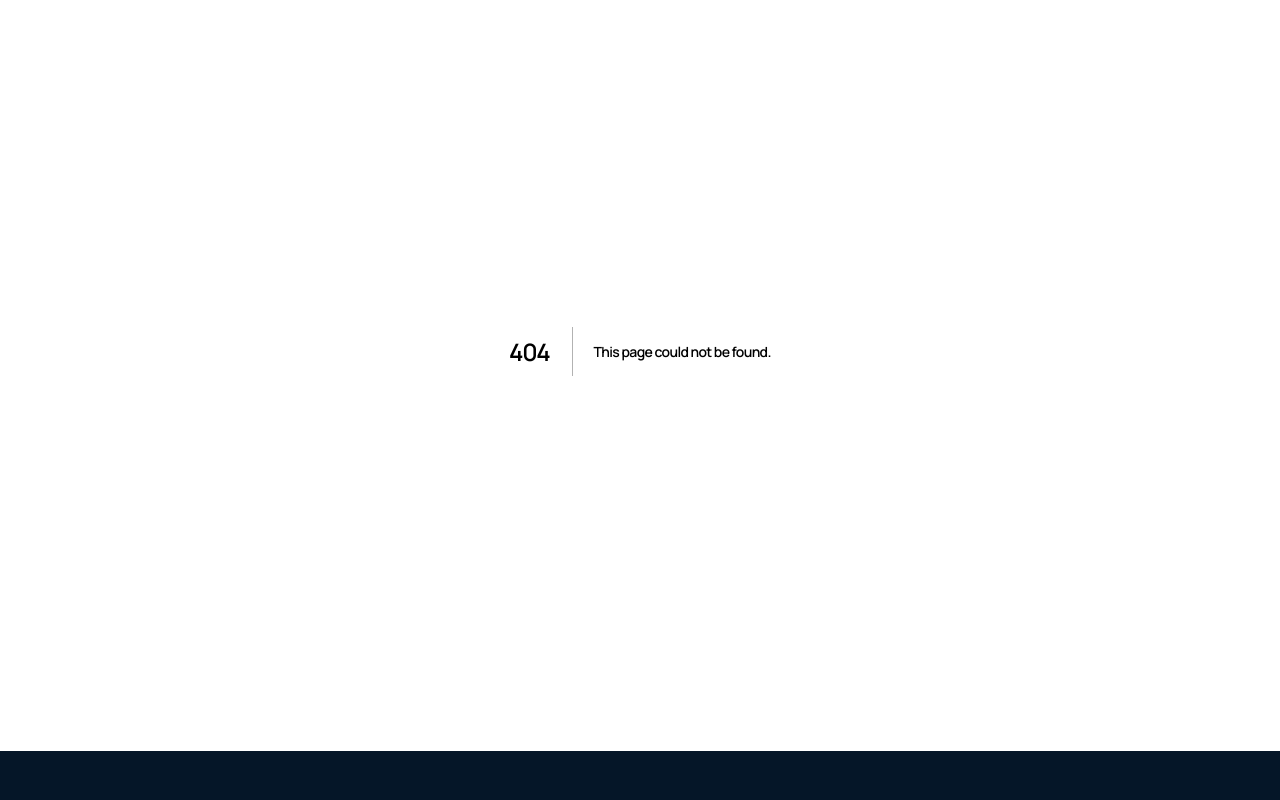
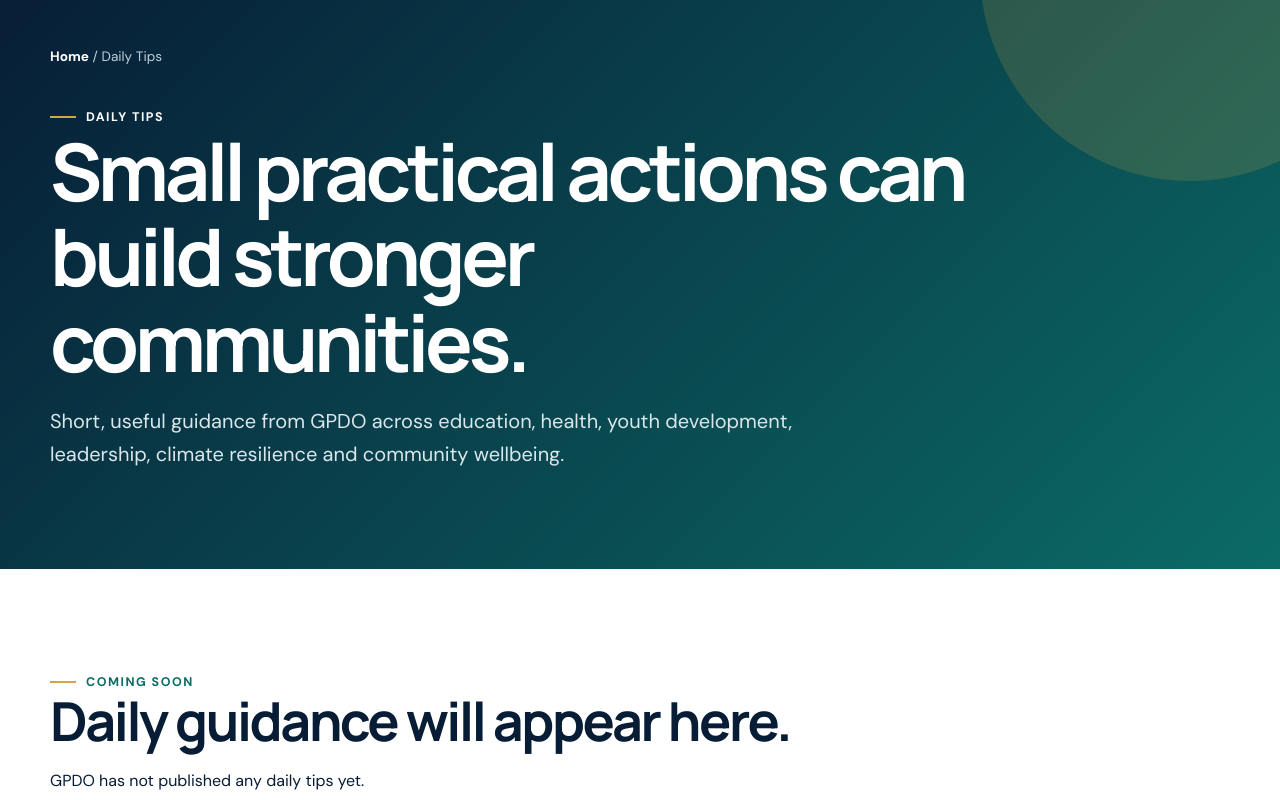
Before and after one commit to kkinging47-prog/gpdo, a Next.js app: page /tips in a window 1280 px wide. Before the commit this address had no page. Shown: the part 300-1100 px from the top of the page. Built offline with nearby package versions, Linux system fonts and the light colour scheme; no server answers; the database is empty.

Commit message:
Step 9: add public Daily Tips page

```diff
--- /dev/null
+++ b/app/tips/page.jsx
@@ -0,0 +1,16 @@
+import PageHero from '../../components/PageHero';
+import { createClient } from '../../lib/supabase/server';
+
+export const dynamic='force-dynamic';
+export const metadata={title:'Daily Tips',description:'Practical daily guidance from GPDO across education, health, youth, leadership, climate and community development.'};
+
+export default async function TipsPage(){
+  const supabase=await createClient();
+  const {data}=await supabase.from('daily_tips').select('*').eq('status','published').order('display_date',{ascending:false,nullsFirst:false}).order('created_at',{ascending:false});
+  const tips=data||[];
+  return <main><PageHero section="Daily Tips" title="Small practical actions can build stronger communities." lead="Short, useful guidance from GPDO across education, health, youth development, leadership, climate resilience and community wellbeing." />
+    <section className="section"><div className="container">
+      {tips.length===0?<div className="tips-empty"><span className="kicker">Coming soon</span><h2>Daily guidance will appear here.</h2><p>GPDO has not published any daily tips yet.</p></div>:<div className="tips-grid">{tips.map((tip,i)=><article className={`public-tip-card${i===0?' featured':''}`} key={tip.id}>{tip.image_url&&<img src={tip.image_url} alt={tip.title||tip.category||'GPDO daily tip'} />}<div className="public-tip-copy"><div className="public-tip-meta"><span>{tip.category||'Community Development'}</span>{tip.display_date&&<time>{new Date(`${tip.display_date}T00:00:00Z`).toLocaleDateString('en-GB',{day:'numeric',month:'short',year:'numeric',timeZone:'UTC'})}</time>}</div><h2>{tip.title||'Daily Tip'}</h2><p>{tip.tip}</p></div></article>)}</div>}
+    </div></section>
+  </main>;
+}
```
